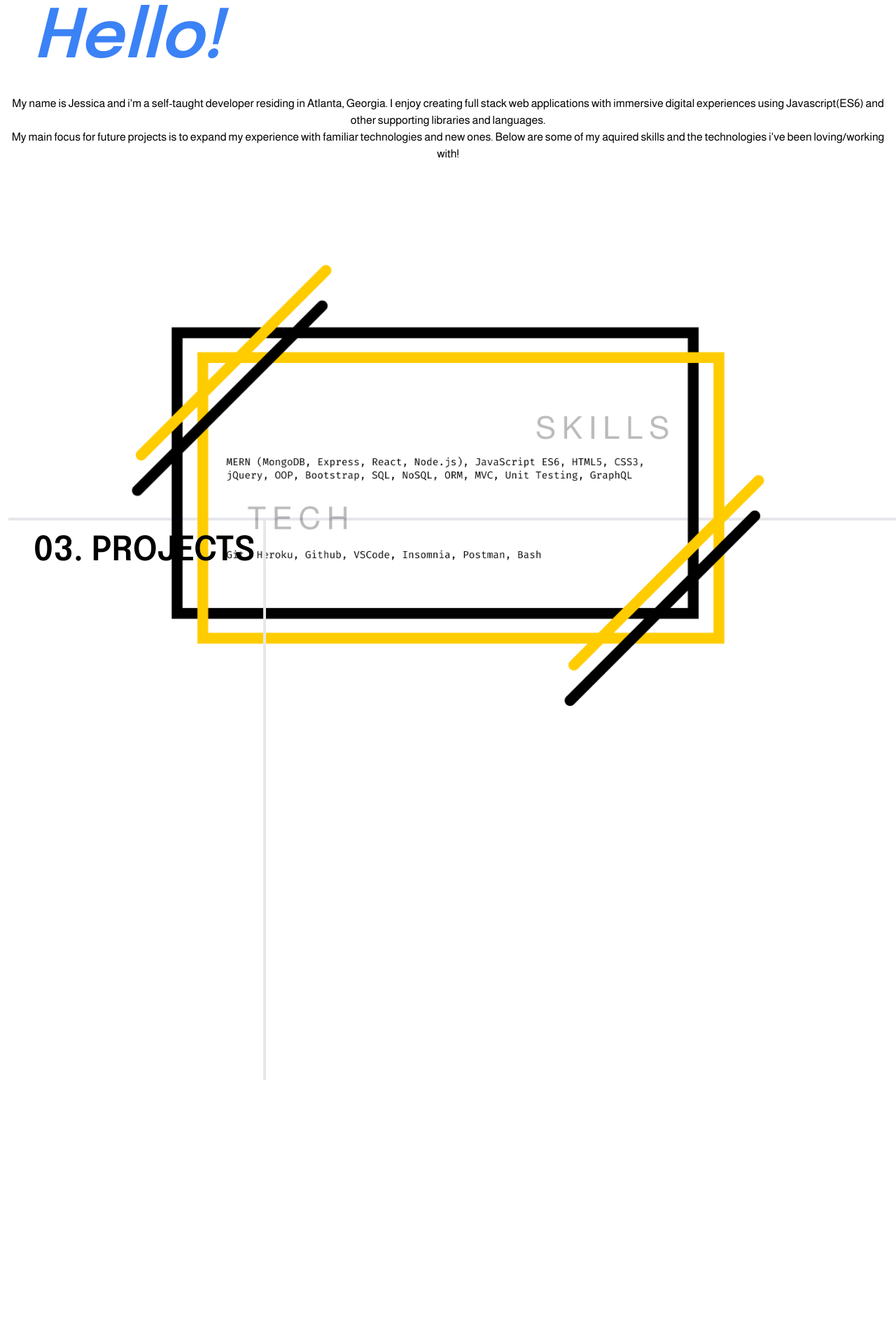
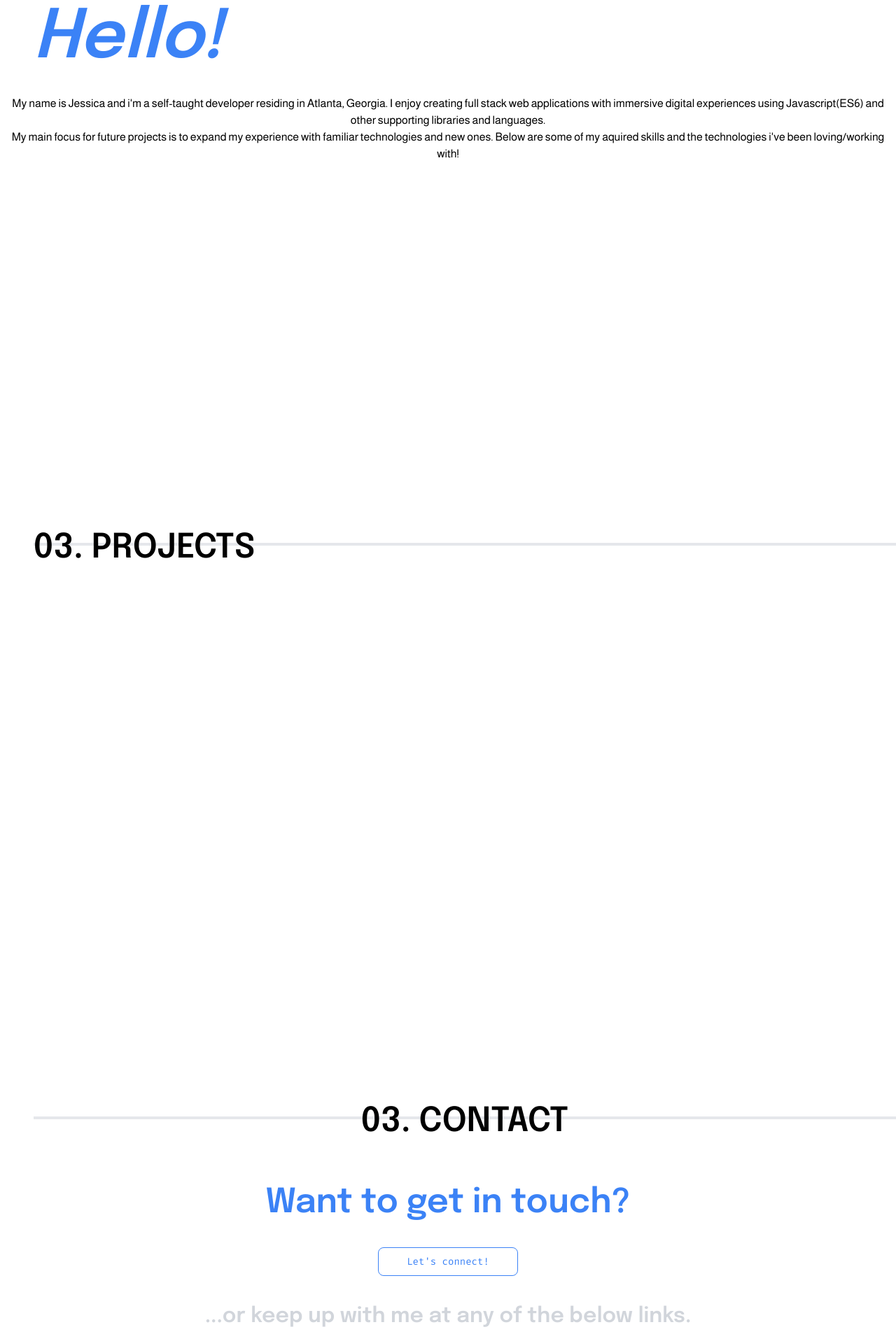
Before and after one commit to jsong73/jessica-song, a React (Create React App) app: page / in a window 1280 px wide. Shown: the part 880-2797 px from the top of the page at 70% size. Built offline with nearby package versions, Linux system fonts and the light colour scheme.

Commit message:
contact page

```diff
--- a/package.json
+++ b/package.json
@@ -8,6 +8,7 @@
     "@testing-library/user-event": "^13.5.0",
     "react": "^18.2.0",
     "react-dom": "^18.2.0",
+    "react-icons": "^4.7.1",
     "react-router-dom": "^6.8.0",
     "react-scripts": "5.0.1",
     "web-vitals": "^2.1.4"
--- a/src/App.css
+++ b/src/App.css
@@ -13,6 +13,9 @@ html{
     font-weight: 700;
 }
 
+#resume-btn{
+    font-family: 'Fira Code', monospace;
+}
 
 #bio{
     font-family: 'Almarai', sans-serif;
@@ -41,3 +44,22 @@ html{
     font-family: 'Epilogue', sans-serif;
     font-weight: 700;
 }
+
+#contact{
+    font-family: 'Epilogue', sans-serif;
+    font-weight: 700;
+}
+
+#contact-header{
+    font-family: 'Epilogue', sans-serif;
+    font-weight: 700;
+}
+
+#email-btn{
+    font-family: 'Fira Code', monospace;
+}
+
+#or{
+    font-family: 'Epilogue', sans-serif;
+    font-weight: 700;
+}
--- a/src/pages/PortfolioContainer.js
+++ b/src/pages/PortfolioContainer.js
@@ -1,6 +1,7 @@
 import React from "react";
 import Woman from "../images/coding.png"
-import Bio from "../images/bio.png"
+import { FaGithub , FaLinkedinIn, FaEnvelope} from "react-icons/fa"
+// import Bio from "../images/bio.png"
 
 function PortfolioContainer () {
     return(
@@ -56,9 +57,10 @@ function PortfolioContainer () {
                     focus:ring-blue-300 font-medium rounded-lg text-sm px-10 py-2.5 text-center dark:border-blue-500 dark:text-blue-500
                     dark:hover:text-white dark:hover:bg-blue-500"
                     href="https://docs.google.com/document/d/1KtbFgZj_dZ6uu4P9ycTLqT_DTbnaB5PlaWuuW88YAuc/edit"
-                    aria-label="email"
+                    aria-label="resume"
                     target="_blank"
-                    rel="noopener noreferrer"> Check out my resume
+                    rel="noopener noreferrer"
+                    id="resume-btn"> Check out my resume
                 </a>
              </div>
 
@@ -71,7 +73,7 @@ function PortfolioContainer () {
 
         <div
             id="about"
-            className="snap-start w-screen h-screen">
+            className="snap-start h-screen">
 
         <h1 id="about-me" className="flex ml-12 mt-5 md:text-5xl sm:text-4xl h-5 border-b-4 border-grey "> 01. ABOUT ME  </h1>
 
@@ -87,11 +89,13 @@ function PortfolioContainer () {
         <p id="intro"className="flex text-center justify-center items-center"> My main focus for future projects is to expand my experience with
         familiar technologies and new ones. Below are some of my aquired skills and the technologies i've been loving/working with!</p>
 
-        <div className="flex text-center justify-center items-center">
+
+
+        {/* <div className="flex text-center justify-center items-center">
             <div className="md: px-9">
                 <img className="  " src={Bio} alt="skills-tech" width="950" id="skills"/>
             </div>
-        </div>
+        </div> */}
 
 
         </div>
@@ -100,16 +104,12 @@ function PortfolioContainer () {
 
 
 
-
-
-
-        <div className="ml-3 border-2 border-gray"></div>
+{/* PROJECTS */}
 
         <div
             id="projects"
-            className=" snap-start w-screen h-screen flex">
-         <h1 id="projects" className="flex ml-12 mt-5 md:text-5xl sm: text-4xl"> 03. PROJECTS </h1>
-         <div className="ml-3 border-2 border-gray "></div>
+            className="snap-start w-screen h-screen">
+           <h1 id="projects" className="flex ml-12 mt-5 md:text-5xl sm:text-4xl h-5 border-b-4 border-grey "> 03. PROJECTS  </h1>
 
 
         </div>
@@ -129,9 +129,37 @@ function PortfolioContainer () {
 {/* CONTACT */}
         <div
             id="contact"
-            className="snap-start w-screen h-screen flex items-center justify-center">
-         <h1 id="projects" className="flex ml-12 mt-5 md:text-5xl sm: text-4xl"> 04. CONTACT </h1>
-         <div className="ml-3 border-2 border-gray"></div>
+            className="snap-start w-screen h-screen">
+                <h1 id="contact" className="items-center justify-center text-center ml-12 mt-5 md:text-5xl sm:text-4xl h-5 border-b-4 border-
+                grey "> 03. CONTACT  </h1>
+
+                <h1 id="contact-header" className="py-12 items-center justify-center text-center mt-12 text-blue-500 text-5xl hover:italic">
+                Want to get in touch?</h1>
+
+        {/* email button */}
+                <div className="items-center justify-center text-center">
+                    <a
+                        className="text-blue-500 hover:text-white border border-blue-500 hover:bg-blue-500
+                        focus:ring-blue-300 font-medium rounded-lg text-sm px-10 py-2.5 text-center dark:border-blue-500 dark:text-blue-500
+                        dark:hover:text-white dark:hover:bg-blue-500"
+                        href="mailto:jessicajinsong@gmail.com"
+                        aria-label="email"
+                        target="_blank"
+                        rel="noopener noreferrer"
+                        id="email-btn"> Let's connect!
+                    </a>
+                </div>
+
+
+                <div className="items-center justify-center text-center">
+                    <p id="or" className="flex-shrink-0 py-12 md:text-3xl sm: text-2xl text-gray-300">
+                       ...or keep up with me at any of the below links.
+                    </p>
+                </div>
+
+
+
+
 
 
 
```
Also changed, not shown: 1 other file (tests, documents, lock files or other folders).
